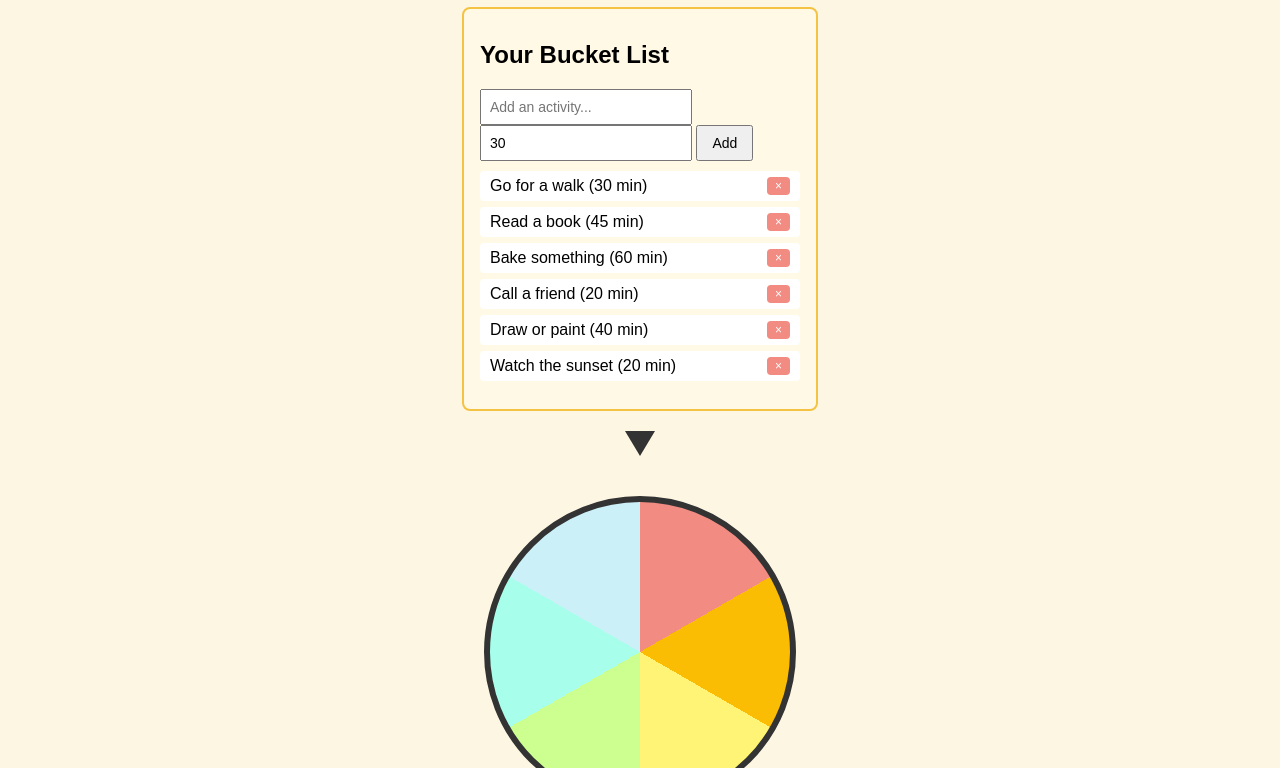
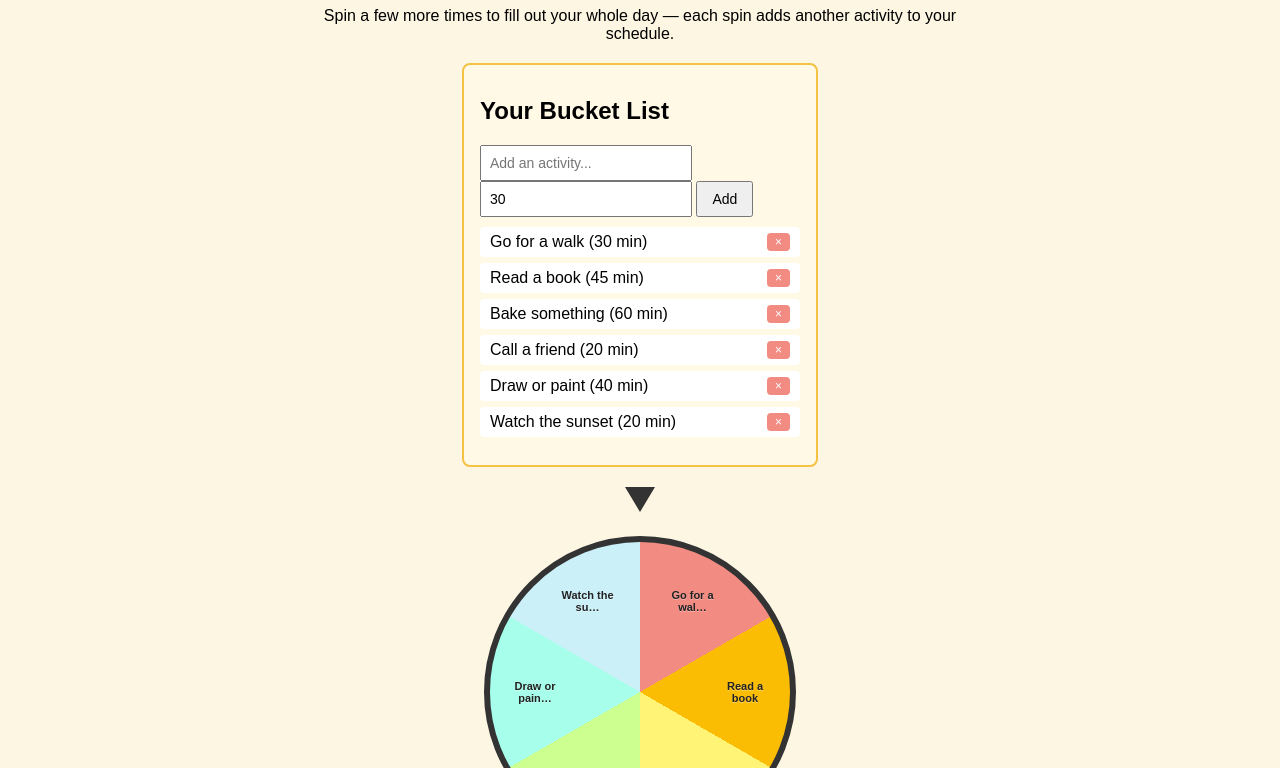
Before and after one commit to neurodoodle/sunny-sunbeam-spectacular-spinner, a plain HTML site: page index.html/index.html in a window 1280 px wide. Shown: the part 149-917 px from the top of the page. Drawn offline with Linux system fonts and the light colour scheme.

Commit message:
add text to wheel and move text up

```diff
--- a/index.html/index.html
+++ b/index.html/index.html
@@ -2,7 +2,7 @@
 <html lang="en">
 <head>
 <meta charset="UTF-8">
-<title>A Sunny Day</title>
+<title>Your Sunny Day</title>
 <style>
   body {
     font-family: sans-serif;
@@ -10,18 +10,42 @@
     background: #fdf6e3;
   }
 
+  #statusPanel {
+    max-width: 640px;
+    margin: 16px auto 0;
+  }
+
+  #statusPanel p {
+    margin: 8px 0;
+  }
+
   /* The wheel is just a div with a colored conic-gradient background,
      sliced into equal sections - one per activity. */
   #wheel {
     width: 300px;
     height: 300px;
-    margin: 40px auto;
+    margin: 24px auto 20px;
     border-radius: 50%;
     border: 6px solid #333;
     position: relative;
     transition: transform 4s cubic-bezier(0.17, 0.67, 0.32, 1.4);
     /* transform gets set by JS when we spin - this transition is what
        makes it visually "ease out" instead of snapping instantly */
+  }
+
+  .wheelLabel {
+    position: absolute;
+    left: 50%;
+    top: 50%;
+    width: 64px;
+    text-align: center;
+    transform: translate(-50%, -50%);
+    font-size: 11px;
+    line-height: 1.1;
+    font-weight: 700;
+    color: #222;
+    text-shadow: 0 1px 0 rgba(255, 255, 255, 0.35);
+    pointer-events: none;
   }
 
   /* A little pointer fixed above the wheel so you can see what it landed on */
@@ -205,7 +229,12 @@
 <!-- ==== SCREEN 1: WHEEL ==== -->
 <div id="wheelScreen" class="screen">
 
-<h1>A Sunny Day</h1>
+<h1>Your Sunny Day</h1>
+
+<div id="statusPanel">
+  <p id="result"></p>
+  <p id="spinAgainHint">Spin a few more times to fill out your whole day — each spin adds another activity to your schedule.</p>
+</div>
 
 <!-- ---- BUCKET LIST EDITOR ---- -->
 <!-- Lets the user build their own activity list instead of using a hardcoded one.
@@ -222,8 +251,6 @@
 <div id="wheel"></div>
 
 <button id="spinBtn">Spin the Wheel</button>
-<p id="result"></p>
-<p id="spinAgainHint">Spin a few more times to fill out your whole day — each spin adds another activity to your schedule.</p>
 
 </div>
 <!-- ==== END SCREEN 1 ==== -->
@@ -560,11 +587,27 @@
     const sliceAngle = 360 / activities.length;
     let gradientParts = [];
 
+    wheel.innerHTML = "";
+
     activities.forEach((activity, i) => {
       const start = i * sliceAngle;
       const end = start + sliceAngle;
       const color = colors[i % colors.length]; // loop back through colors if more activities than colors
       gradientParts.push(`${color} ${start}deg ${end}deg`);
+
+      const label = document.createElement("div");
+      label.className = "wheelLabel";
+      label.textContent = activity.name.length > 12 ? activity.name.slice(0, 12) + "…" : activity.name;
+
+      const angle = (i + 0.5) * sliceAngle;
+      const angleRadians = (angle - 90) * (Math.PI / 180);
+      const radius = 35;
+      const x = 50 + Math.cos(angleRadians) * radius;
+      const y = 50 + Math.sin(angleRadians) * radius;
+
+      label.style.left = `${x}%`;
+      label.style.top = `${y}%`;
+      wheel.appendChild(label);
     });
 
     wheel.style.background = `conic-gradient(${gradientParts.join(", ")})`;
```
